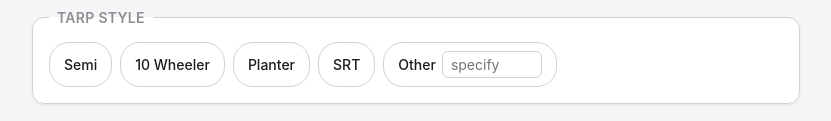
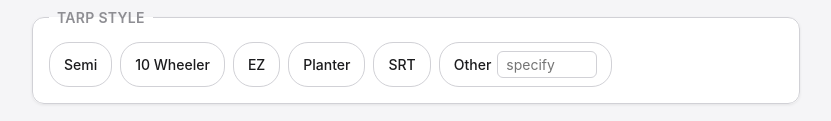
Before and after one commit to fdzdev/trav, a plain HTML site: page index.html in a window 1280 px wide. Shown: the part 470-591 px from the top of the page, without its empty margins (224-1055 px from the left). Drawn offline with Linux system fonts and the light colour scheme.

Commit message:
Add EZ tarp style option

```diff
--- a/index.html
+++ b/index.html
@@ -78,6 +78,7 @@
         <div class="radio-group">
           <label class="chip"><input type="radio" name="tarp_style" value="Semi"> Semi</label>
           <label class="chip"><input type="radio" name="tarp_style" value="10 Wheeler"> 10 Wheeler</label>
+          <label class="chip"><input type="radio" name="tarp_style" value="EZ"> EZ</label>
           <label class="chip"><input type="radio" name="tarp_style" value="Planter"> Planter</label>
           <label class="chip"><input type="radio" name="tarp_style" value="SRT"> SRT</label>
           <label class="chip other-chip">
```
